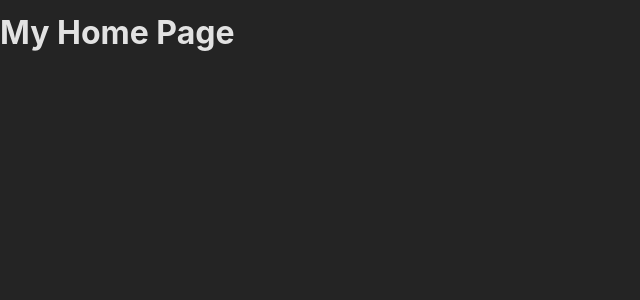
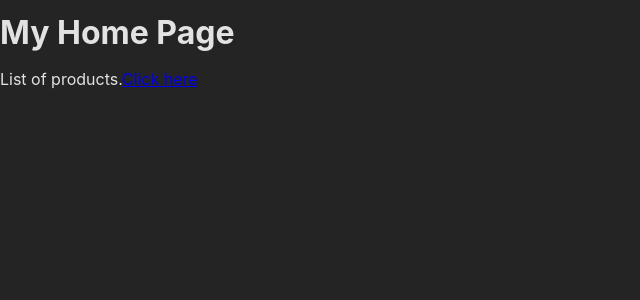
Before and after one commit to Sergii-Osedchuk/react-router, a React (Create React App) app: page / in a window 1280 px wide. Shown: the top 300 px of the page, without its empty margins (0-640 px from the left). Built offline with nearby package versions, Linux system fonts and the light colour scheme.

Commit message:
use Link for navigating

```diff
--- a/src/components/Home.js
+++ b/src/components/Home.js
@@ -1,3 +1,10 @@
+import { Link } from 'react-router-dom';
+
 export default function HomePage () {
-  return (<h1>My Home Page</h1>)
+  return (
+    <>
+      <h1>My Home Page</h1>
+      <p>List of products.<Link to='/products'>Click here</Link></p>
+    </>
+  );
 }
```
